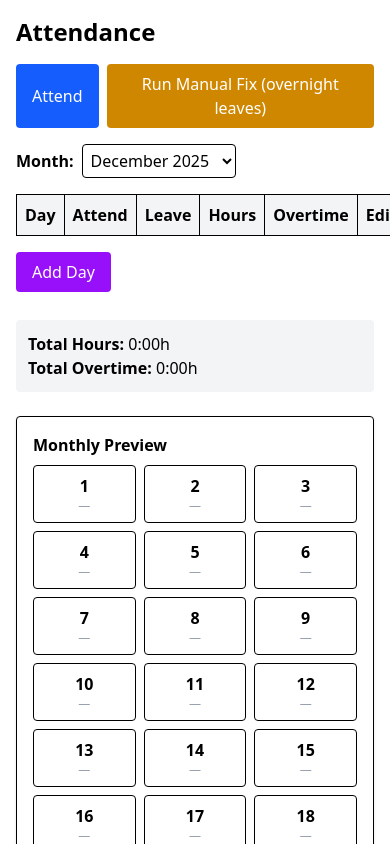
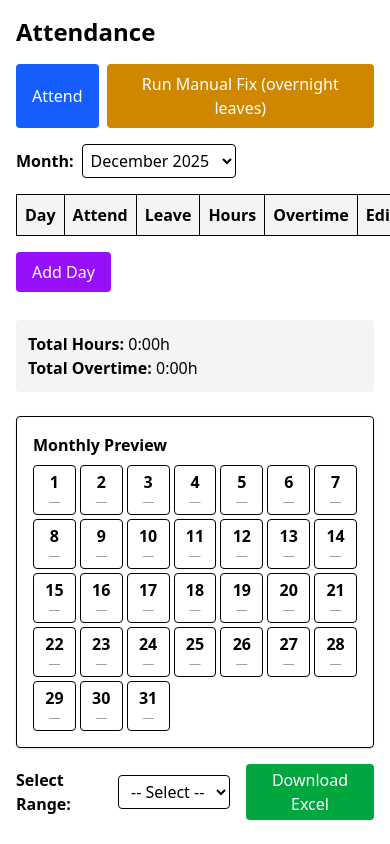
Before and after one commit to SAMY216/attendance-app, a React (Vite) app: page / in a window 390 px wide. Shown: the top 844 px of the page. Built offline with nearby package versions, Linux system fonts and the light colour scheme.

Commit message:
commit 7

```diff
--- a/src/App.jsx
+++ b/src/App.jsx
@@ -744,9 +744,9 @@ export default function Attendance() {
       <div className="mt-6 p-4 bg-white border rounded shadow">
         <h3 className="font-bold mb-2">Monthly Preview</h3>
 
-        <div className="grid grid-cols-3 sm:grid-cols-4 md:grid-cols-7 gap-2 text-center">
+        <div className="grid grid-cols-7 gap-1 md:gap-2 text-center">
           {preview.map((p) => (
-            <div key={p.dayKey} className="p-2 border rounded min-w-fit">
+            <div key={p.dayKey} className="p-1 md:p-2 border rounded min-w-fit text-center">
               <div className="font-semibold">
                 {new Date(p.dateStr).getDate()}
               </div>
```
